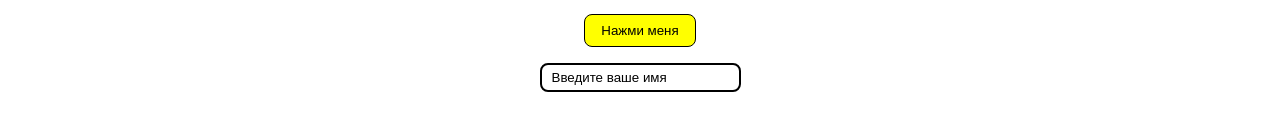
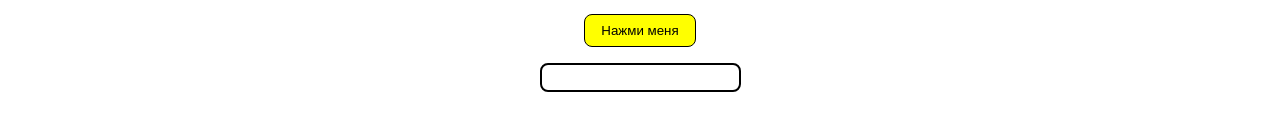
Before and after one commit to LiubovMorozova90/Pet-project_React, a Next.js app: page / in a window 1280 px wide. Shown: the part 282-412 px from the top of the page. Built offline with nearby package versions, Linux system fonts and the light colour scheme.

Commit message:
fix newInput, NewButton

```diff
--- a/pages/index.tsx
+++ b/pages/index.tsx
@@ -12,9 +12,7 @@ const handleClick = () => {
   };
 
 export default function Home() {
-  const [currentValue, newValue] = useState({
-    currentName: 'Введите ваше имя',
-  });
+  const [inputValue, setInputValue] = useState('');
 
   return (
     <>
@@ -37,15 +35,14 @@ export default function Home() {
           Кнопка
         </ExampleButton>
 
-        <NewButton onClick={handleClick} color="Yellow">
+        <NewButton onClick={(e) => {}} color="Yellow">
           Нажми меня
         </NewButton>
 
-        <NewInput value={currentValue.currentName} onChange={e => {
-            newValue({
-              ...currentValue,
-              currentName: e.target.value
-            });
+        <NewInput
+          value={inputValue}
+          onChange={e => {
+            setInputValue(e.target.value);
           }} />
       </main>
     </>
--- a/src/components/NewButton/index.tsx
+++ b/src/components/NewButton/index.tsx
@@ -1,12 +1,10 @@
 import React from 'react';
 import style from './NewButton.module.css';
 
-type Props = {
-  children: string;
-  color: string;
-  onClick: Function;
+type Props = React.PropsWithChildren & {
+  color: 'Yellow' | 'Green';
+  onClick: React.MouseEventHandler<HTMLButtonElement>;
 }
-
 
 const NewButton = (props: Props) => {
   return (
--- a/src/components/newInput/index.tsx
+++ b/src/components/newInput/index.tsx
@@ -3,7 +3,7 @@ import style from './NewInput.module.css';
 
 type Props = {
   value: string;
-  onChange: Function;
+  onChange: React.ChangeEventHandler<HTMLInputElement>;
 }
 
 const NewInput = (props: Props) => {
```
